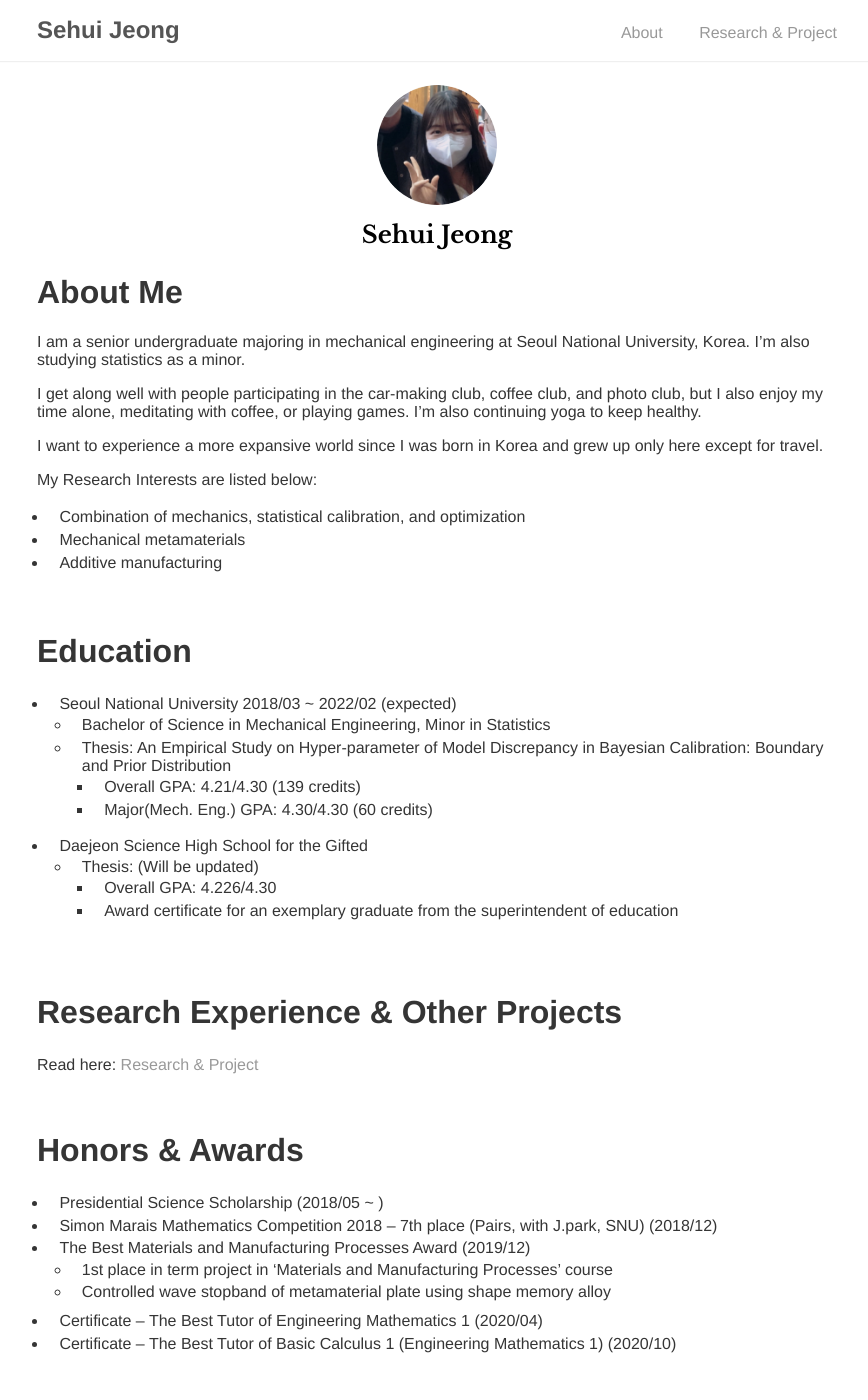
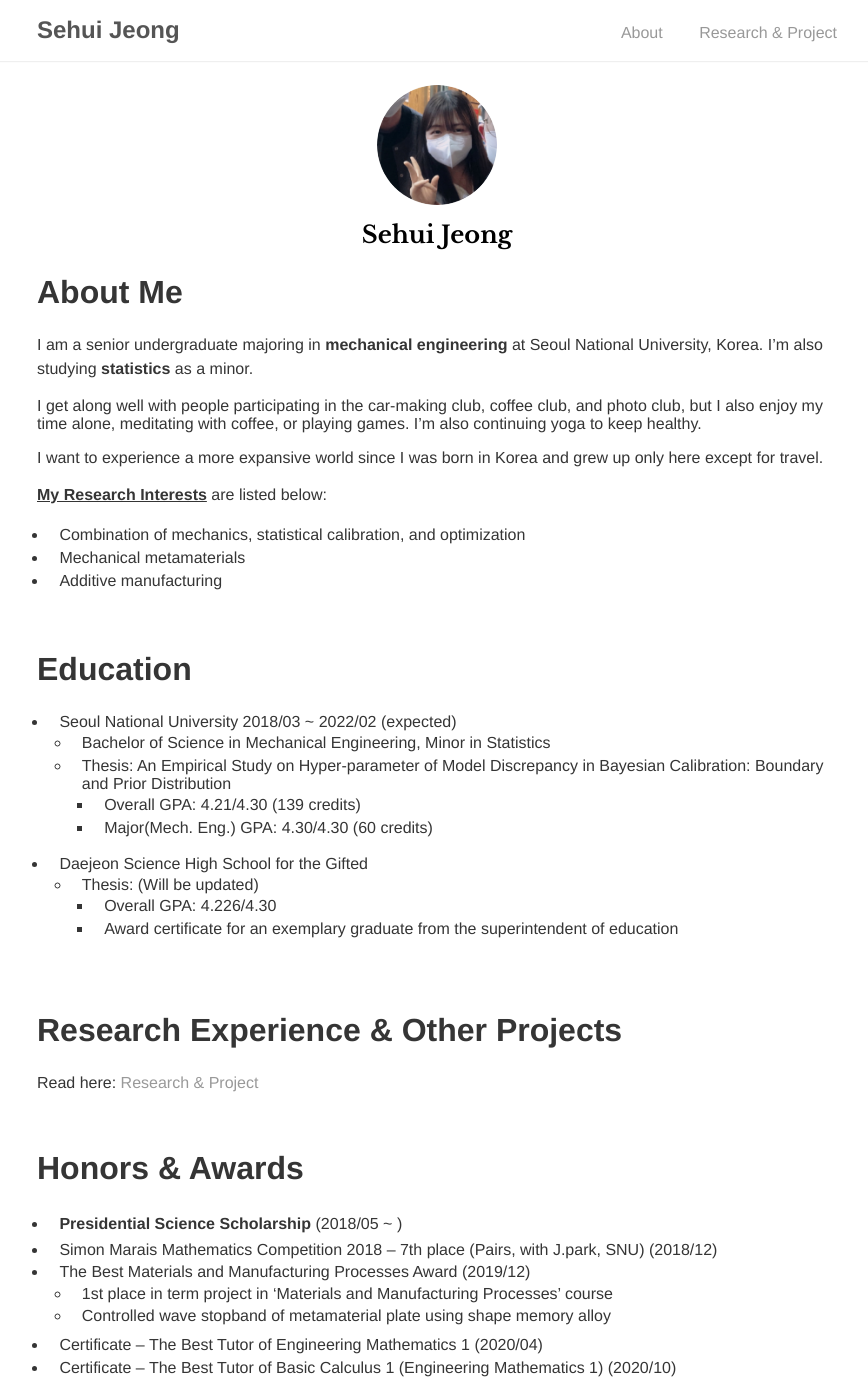
Before and after one commit to tpgml2612/CV, a Jekyll site: the page built from index.md, in a window 1280 px wide and 1400 px high. Shown: the whole window, without its empty margins (203-1071 px from the left). Built offline with Jekyll 4.4.1, drawn with Linux system fonts in a browser that asks for light colours; our own code applies the rules of GitHub Pages for plain Markdown files.

```diff
--- a/index.md
+++ b/index.md
@@ -3,14 +3,14 @@ layout: about
 ---
 
 # About Me
-I am a senior undergraduate majoring in mechanical engineering at Seoul National University, Korea.
-I'm also studying statistics as a minor.
+I am a senior undergraduate majoring in <strong>mechanical engineering</strong> at Seoul National University, Korea.
+I'm also studying <strong>statistics</strong> as a minor.
 
 I get along well with people participating in the car-making club, coffee club, and photo club, but I also enjoy my time alone, meditating with coffee, or playing games. I'm also continuing yoga to keep healthy.
 
 I want to experience a more expansive world since I was born in Korea and grew up only here except for travel.
 
-My Research Interests are listed below:
+<strong><u>My Research Interests</u></strong> are listed below:
 * Combination of mechanics, statistical calibration, and optimization
 * Mechanical metamaterials
 * Additive manufacturing
@@ -36,7 +36,7 @@ Read here: <a href="https://tpgml2612.github.io/CV/portfolio">Research & Project
 <br/>
 
 # Honors & Awards
-* Presidential Science Scholarship (2018/05 ~ )
+* <strong>Presidential Science Scholarship</strong> (2018/05 ~ )
 * Simon Marais Mathematics Competition 2018 – 7th place (Pairs, with J.park, SNU) (2018/12)
 * The Best Materials and Manufacturing Processes Award (2019/12)
   * 1st place in term project in ‘Materials and Manufacturing Processes’ course
```
